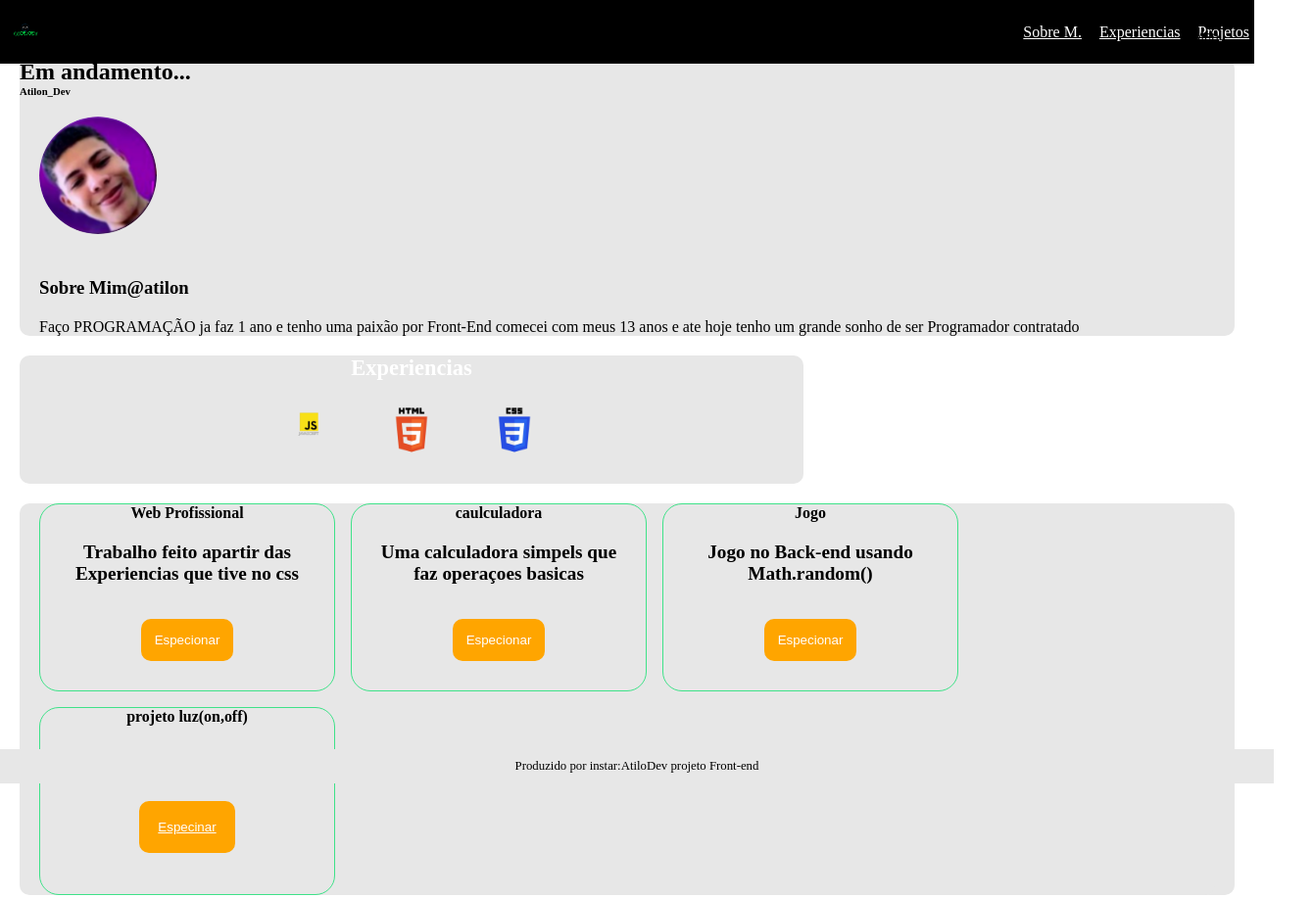
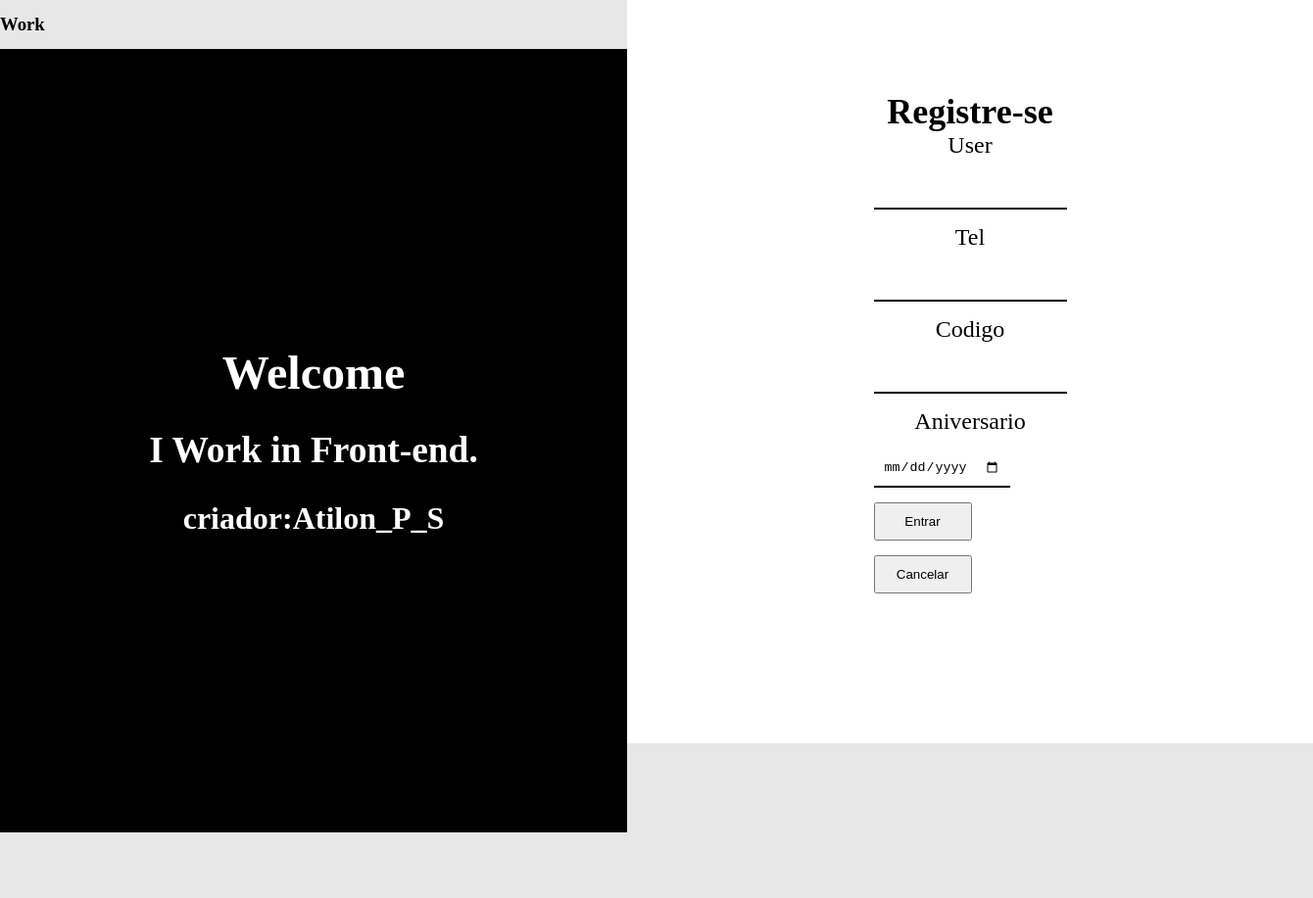
Before and after one commit to pelapato/portifolio, a plain HTML site: page ProtifolioWork/portifolio.html in a window 1280 px wide. Shown: the top 917 px of the page at 98% size, 1340 px wide, since content can reach past the window. Drawn offline with Linux system fonts and the light colour scheme.

Commit message:
atualiza;ao2.0 beta

```diff
--- a/ProtifolioWork/portifolio.css
+++ b/ProtifolioWork/portifolio.css
@@ -5,230 +5,127 @@
 body {
     width:100%;
     height:100vh;
+    background:#e7e7e7;
 }
-.cima-portifolio{
-    display:flex;
-    visibility:visible;
-    background:black;
-   width:100%;
-   height:65px;
-   align-items:center;
-   position:fixed;
-   top:0;
-   justify-content:space-between;
-   z-index:10000;
+/*navgation*/
+header{
+  display:flex;
+  background:#e7e7e7;
+  height:50px;
+  align-items:center;
+  justify-content:space-between;
 }
-ul{
-    display:flex;
-    gap:0.5rem;
-    list-style:none;
+#navgation{
+  display:flex;
 }
-a{
-    display:flex;
-    padding:5px;
-    color:white;
+#navgation-link{
+  display:flex;
+  list-style:none;
+  gap:10px;
 }
-a:hover{
-    background:#e7e7e7;
-    color:#3fe289;
-    border-radius:10px;
-    transition:.5s;
+.link{
+  padding:10px;
+  text-decoration:none;
+  color:black;
 }
-#logo{
-    width:50px;
-    border-radius:50%;
+.link:hover{
+  color:orange;
 }
-form{
-    position:absolute;
-    left:100px;
-    top:20px;
+/*login*/
+#bloco1{
+  margin:auto;
+  display:flex;
+  width:90%;
+  background:black;
+  height:50vh;
+  align-items:center;
+  justify-content:center;
 }
-/*Corpo*/
-article{
-    margin:20px;
-    background:#e7e7e7;
-    border-radius:10px;
+#subBloco{
+  width:100%;
 }
-.Front-Dev{
-    margin-top:60px;
+#subBloco-dentro{
+  margin:auto;
+  text-align:center;
+  padding:20px;
+  background:;
+  font-size:2rem;
+  box-shadow:black .2px .5px .3px;
+  color:white;
 }
-#pefil{
-    background:transparent;
-    width:120px;
-    border-radius:50%;
+.bloco-conteudo{
+  margin:30px;
 }
-#html,#css,#js{
-    max-width:100px;
+#bloco2{
+  margin:auto;
+  padding:30px;
+  display:flex;
+  width:90%;
+  background:white;
+  text-align:center;
+  height:60vh;
+  align-items:center;
+  justify-content:center;
 }
-.experiencias{
-    color:white;
-    font-size:1.2rem;
-    max-width:800px;
-    text-align:center;
+#subBloco2{
+  display:block;
+  font-size:1rem;
 }
-img:hover:nth-child(n){
-    background:dimgrey;
-    border-radius:50%;
-    transition:1s;
+#subBloco-dentro2{
+  margin:auto;
 }
-#pefil,.texto{
-    margin:20px;
+/*FORMULARIO CONTA*/
+input,button{
+  display:block;
+  padding:10px;
+  color:black;
+  margin:15px;
+  outline:none;
 }
-.grupo{
-    display:flex;
-    gap:1rem;
-    flex-wrap:wrap;
-}
-.um,.dois,.tres,.for{
-    background:#e7e7e7;
-    color:Black;
-    width:300px;
-    height:190px;
-    border-radius:20px;
-    text-align:center;
-    font-weight:bold;
-    font-size:1.2rem;
-    border:solid #3fe289 .2px;
+input{
+  border:none;
+  border-bottom:solid 2px black;
 }
 button{
-    padding:14px;
-    background:orange;
-    border:none;
-    border-radius:10px;
-    margin:15px;
-    color:white;
+  width:100px;
 }
 button:hover{
-    color:white;
-    background:black;
-    transition:.6s;
+  background:black;
+  color:white;
+  transition:.6s;
 }
-.projeto-p{
-    margin:20px;
+input:hover{
+  border-bottom:solid red 2px;
+  transition:.5s;
 }
-.jornada-img{
-    width:150px;
+label{
+  margin:10px;
 }
-.trila{
-    text-align:justify;
-    font-size:0.9rem;
-    margin:20px;
+/*responsive*/
+@media(min-width:900px){
+ #bloco1{
+  display:flex;
+  width:50%;
+  background:black;
+  height:100vh;
 }
-.contato{
-    text-align:center;
+#bloco2{
+  position:relative;
+  left:50%;
+  top:-895px;
+  display:flex;
+  width:50%;
+  background:white;
+  text-align:center;
+  height:93vh;
 }
-.contato >p{
-    margin:20px;
+#bloco1 ,#bloco2{
+  margin:0px;
+  position:relative;
+  display:flex;
 }
-.rede{
-    width:30px;
-    margin-right:20px;
+#subBloco2 {
+  display: block;
+  font-size:1.5rem;
 }
-.contato-rede{
-    padding-bottom:30px;
 }
-footer{
-    position:fixed;
-    width:100%;
-    background:#e7e7e7;
-    padding:10px;
-    font-size:.8rem;
-    text-align: center ;
-    bottom:0;
-}
-#btn-mobile{
-    position:absolute;
-    top:0;
-    right:0;
-    display:flex;
-    background:none;
-    color:black;
-    z-index:10000;
-}
-@media(max-width:900px){
-    .cima-portifolio{
-        visibility:visible;
-    }
-    ul{
-        position:absolute;
-        text-align:center;
-        display:block;
-        background:black;
-        width:0;
-        position:absolute;
-        top:64px;
-        right:0;
-        height:100vh;
-        transition:1s;
-    }
-    #n.ativo ul{
-        width:200px;
-        position:absolute;
-        top:64px;
-        right:0;
-        height:100vh;
-        transition:1s;
-    }
-    #n.ativo a{
-        display:block;
-        color:black;
-        overflow-x:auto;
-        color:white;
-        visibility:visible;
-    }
-    a{
-       visibility:hidden;
-        position:relative;
-        top:60px;
-        right:0px;
-        padding:50% 0% 50% 0%;
-        z-index:10000;
-        overflow-x:hidden;
-        color:white;
-        text-decoration:none;
-    }
-    #n.ativo a:hover{
-        background:#3fe289;
-        color:white;
-    }
-    span{
-        display:block;
-        width:20px;
-        height:0px;
-        border:solid 1px white;
-        margin-left:10px;
-    }
-    span:after,span:before{
-        position:relative;
-        right:5px;
-        display:block;
-        content:"";
-        width:20px;
-        border:solid 1px white;
-        margin:5px;
-    }
-    #n.ativo span:after{
-        transform:rotate(45deg);
-        position:relative;
-        top:-9.5px;
-        transition:0.6s;
-    }
-    #n.ativo span:before{
-        transform:rotate(-43deg);
-        position:relative;
-        top:-2px;
-        transition:.6s;
-    }
-    #n.ativo span{
-        border:solid white 0px;
-    }
-    #eve1{
-    visibility:visible;
-    position:relative;
-    color:white;
-    margin:0;
-    padding:0;
-    top:-0px;
-    text-decoration:none;
-    }
-}
--- a/ProtifolioWork/portifolio.html
+++ b/ProtifolioWork/portifolio.html
@@ -9,88 +9,46 @@
   <link rel="stylesheet" href="portifolio.css">
 </head>
 
-<body id="b">
-  <header class="cima-portifolio" id="cima-portifolio">
-      <img id="logo" src="imagens/logotipo.png"/>
-      <nav id="n">
-          <ul>
-              <li><a class="1"href="#mim">Sobre M.</a></li>
-              <li><a href="#exp">Experiencias</a></li>
-              <li><a  class="1"href="#project">Projetos</a></li>
-          </ul>
-                    <button id="btn-mobile" onclick="efeito()">Menu<span class="linha"></span></button>
-      </nav>
+<body>
+  <header>
+    <h3>Work</h3>
+    <nav id="navgation">
+      <ul id="navgation-link">
+        <li><a class="link" href="#">Login</a></li>
+        <li><a class="link" href="portifolio.html">Registre-se</a></li>
+        <li><a class="link" href="#">Sobre</a></li>
+        <li><a class="link" href="#">Contato</a></li>
+      </ul>
+    </nav>
   </header>
   <main>
-      <article class="Front-Dev">
-          <h1>Em andamento...</h1>
-          <h6>Atilon_Dev</h6>
-          <section class="info-Dev" id="mim">
-              <img id="pefil" src="imagens/pefil.png" alt="pefil"/>
-              <h1 class="texto">Sobre Mim@atilon</h1>
-              <p class="texto">Faço PROGRAMAÇÃO ja faz 1 ano e tenho uma paixão por Front-End comecei com meus 13 anos e ate hoje tenho um grande sonho de ser Programador contratado  </p>
-          </section>
-      </article>
-      <article class="experiencias">
-          <section id="exp">
-              <h1>Experiencias</h1>
-              <img id="js" src="imagens/java-script.png"/>
-              <img id="html" src="imagens/html.png"/>
-              <img id="css" src="imagens/css.png"/>
-          </section>
-      </article>
-      <article class="projetos" id="project">
-          <section>
-              <article class="grupo">
-                  <section class="um">
-                      <h1>Web Profissional</h1>
-                      <p class="projeto-p">Trabalho feito apartir das Experiencias que tive no css</p>
-                      <button>Especionar</button>
-                  </section>
-                  <section class="dois">
-                      <h1>caulculadora</h1>
-                      <p class="projeto-p">Uma calculadora simpels que faz operaçoes basicas</p>
-                      <button>Especionar</button>
-                  </section>
-                  <section class="tres">
-                      <h1>Jogo</h1>
-                      <p class="projeto-p">Jogo no Back-end usando Math.random()</p>
-                      <button>Especionar</button>
-                  </section>
-                  <section class="for">
-                      <h1>projeto luz(on,off)</h1>
-                      <p class="projeto-p">Usando mais css e java script</p>
-                      <button><a href="Projeto-on-off/Luz.html" id="eve1">Especinar</a></button>
-                  </section>
-              </article>
-          </section>
-      </article>
-      <article class="jornada">
-          <img class="jornada-img" src="imagens/jorn.png"/>
-          <section class="trila">
-              <h1>Primeira jornada</h1>
-              <p>A o encontra a tecnologia pude peceber que era a unica coisa que eu realmente gostava e sabia codar.apartir de 1mes realmente tive certeza que programação era pra mim.
-              </p>
-          </section>
-          <section class="trila">
-              <h1>Segunda Jornada</h1>
-              <p>Ja facinado por programar tanto no Front-endquanto no Back-end partir a criar projetos com os meus conhecimentos a fim de melhorar meus conhecimentos e assim construir mini aplicações.</p>
-          </section>
-          <section class="trila">
-              <h1>Trilha do Fim</h1>
-              <p>Ja praticado e estudado sobre csss e html e java script e java foi ai que o portifolio veio a ser criado pondo todas as ideias antigas em praticas,como a criação de projetos e botando a experiências em pratica pela milessima ves e nao a ultima vez.</p>
-          </section>
-      </article>
+    <section id="bloco1">
+      <div id="subBloco">
+        <div id="subBloco-dentro">
+          <h1 class="bloco-conteudo">Welcome</h1>
+          <h3 class="bloco-conteudo">I Work in Front-end.</h3>
+          <h4 class="bloco-conteudo">criador:Atilon_P_S</h4>
+        </div>
+      </div>
+    </section>
+    <section id="bloco2">
+    <div id="subBloco2">
+      <h2>Registre-se</h2>
+      <div id="subBloco-dentro2">
+        <label for="usuario">User</label>
+        <input type="text" id="usuario"/>
+        <label for="telefone">Tel</label>
+        <input type="number" id="telefone"/>
+        <label for="codigo">Codigo</label>
+        <input type="number" id="Codigo"/>
+        <label for="data">Aniversario</label>
+        <input type="date" id="data"/>
+        <button>Entrar</button>
+        <button>Cancelar</button>
+      </div>
+    </div>
+    </section>
   </main>
-  <article class="contato-rede">
-            <section class="contato">
-          <p><img class="rede" src="imagens/Rede-Social/face.png"/>Atilon_Dev.offcial</p>
-          <p><img class="rede" src="imagens/Rede-Social/youtube.png"/>Code/cursos</p>
-          <p><img class="rede" src="imagens/Rede-Social/twitter.png"/>Front-end Atilo_Dev</p>
-          <p><img class="rede" src="imagens/Rede-Social/instar.png"/>Atilon_Dev.official</p>
-      </section>
-  </article>
-  <footer>Produzido por instar:AtiloDev projeto Front-end</footer>
-  <script src="webMobile.js"></script>
+  <script src="Mobile.js"></script>
 </body>
 </html>
--- a/ProtifolioWork/webMobile.js
+++ /dev/null
@@ -1,12 +0,0 @@
-let n=document.getElementById("n")
-let btn=document.getElementById("btn-mobile")
-let body=document.getElementById("b")
-let cont =1
-function efeito(){
-    n.classList.toggle("ativo")
-}
-function cor(){
-    cont+=1
-    body.style.background="#e7e7e7"
-    if(cont%2==0)body.style.background="white"
-}
```
Also changed, not shown: ProtifolioWork/imagens/Rede-Social/face.png (deleted), ProtifolioWork/imagens/Rede-Social/instar.png (deleted), ProtifolioWork/imagens/Rede-Social/twitter.png (deleted), ProtifolioWork/imagens/Rede-Social/youtube.png (deleted), ProtifolioWork/portifolio.js (added).
